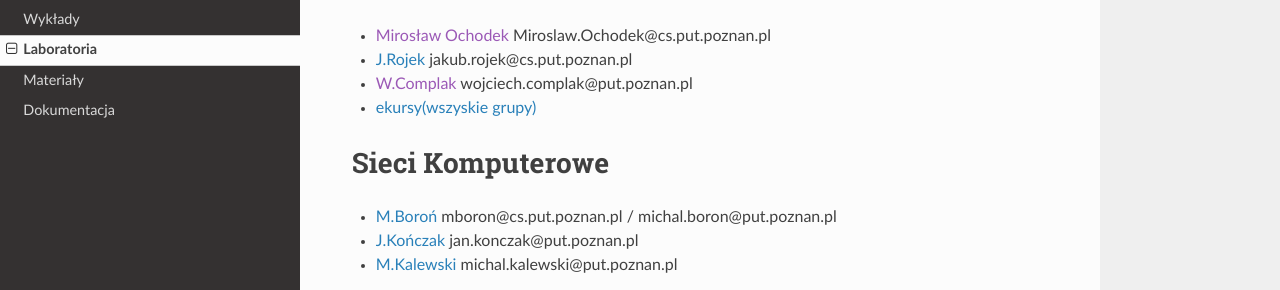
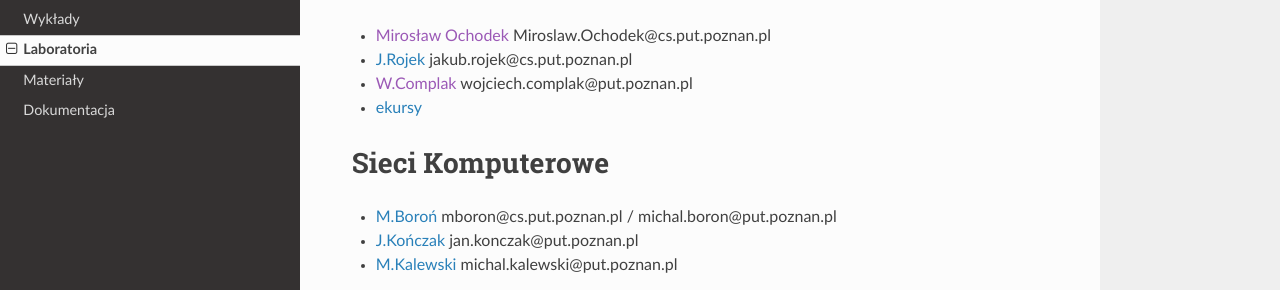
Before and after one commit to PUT-WI-18/wi18-wiki-sem5, an MkDocs documentation site: the page built from docs/laboratoria.md, in a window 1280 px wide and 900 px high, scrolled down 415 px. Shown: the part 160-450 px from the top of the window. Built offline with MkDocs 1.6.1, drawn with Linux system fonts in a browser that asks for light colours; nearby versions of some CDN libraries.

Commit message:
Update laboratoria.md

```diff
--- a/docs/laboratoria.md
+++ b/docs/laboratoria.md
@@ -16,7 +16,7 @@
 - [Mirosław Ochodek]() Miroslaw.Ochodek@cs.put.poznan.pl
 - [J.Rojek](http://www.cs.put.poznan.pl/jrojek/io1.html) jakub.rojek@cs.put.poznan.pl
 - [W.Complak]() wojciech.complak@put.poznan.pl
-- [ekursy(wszyskie grupy)](https://ekursy.put.poznan.pl/course/view.php?id=3561)
+- [ekursy]( https://ekursy.put.poznan.pl/course/view.php?id=3561 )
 
 # Sieci Komputerowe
 - [M.Boroń](http://www.cs.put.poznan.pl/mboron/sk2.html) mboron@cs.put.poznan.pl / michal.boron@put.poznan.pl
```
